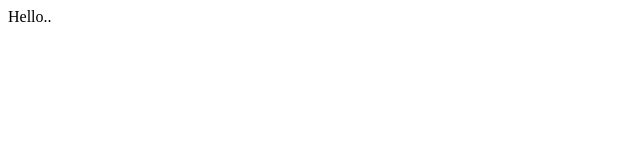
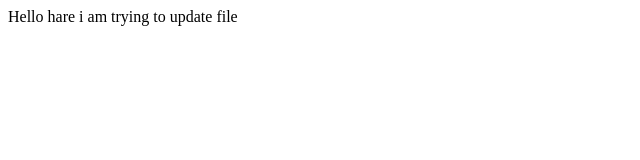
Before and after one commit to yamini14mishra/ReactProject01, a plain HTML site: page index.html in a window 1280 px wide. Shown: the whole page, without its empty margins (0-640 px from the left). Drawn offline with Linux system fonts and the light colour scheme.

Commit message:
Update index.html

```diff
--- a/index.html
+++ b/index.html
@@ -6,6 +6,6 @@
     <title>Document</title>
 </head>
 <body>
-    Hello..
+    Hello hare i am trying to update file
 </body>
 </html>
```
